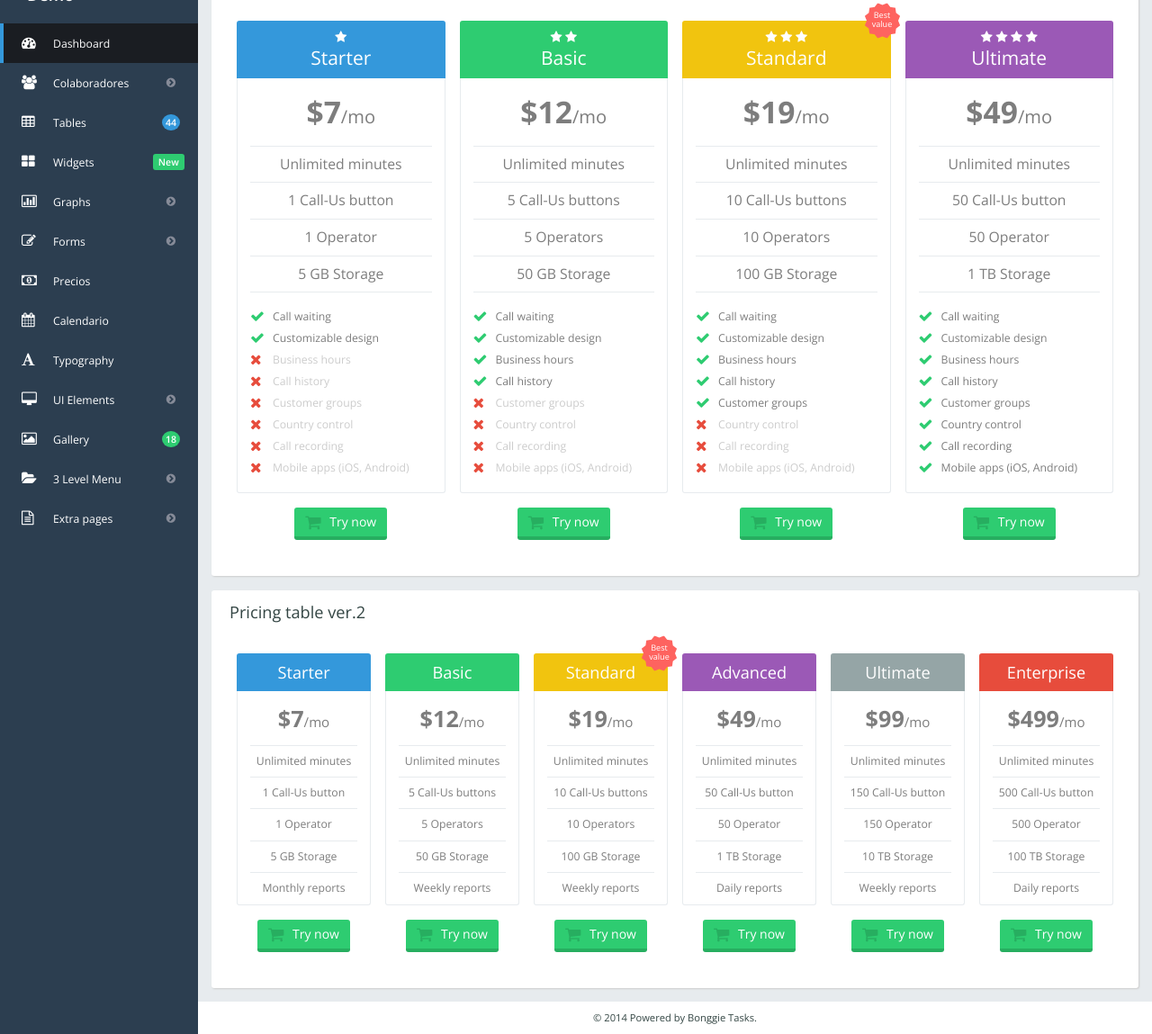
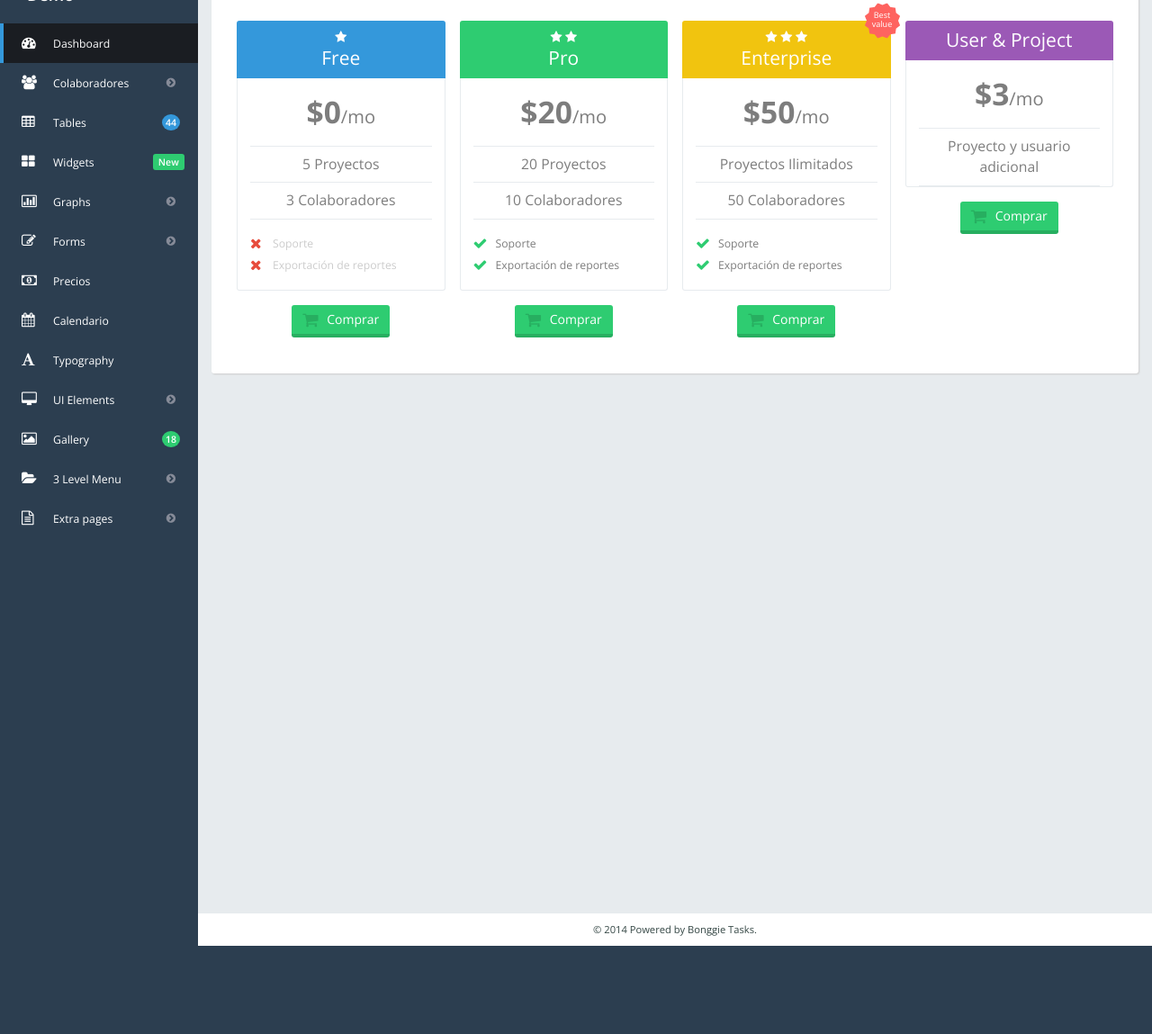
Before and after one commit to AlejandroOrozco/bonggie, a plain HTML site: page index.html at #/pricing in a window 1280 px wide. Shown: the part 199-1348 px from the top of the page at 90% size. After the commit the page ends 1250 px from the top, so only its background shows below. Drawn offline with nearby package versions, Linux system fonts and the light colour scheme.

Commit message:
some updates

```diff
--- a/index.html
+++ b/index.html
@@ -224,7 +224,7 @@
                                 <span class="hidden-xs">Demo</span> <b class="caret"></b>
                             </a>
                             <ul class="dropdown-menu">
-                                <li><a href="user-profile.html"><i class="fa fa-user"></i>Perfil</a>
+                                <li><a href="#/profile"><i class="fa fa-user"></i>Perfil</a>
                                 </li>
                                 <li><a href="#"><i class="fa fa-cog"></i>Configuraciones</a>
                                 </li>
--- a/js/app/config/routes.js
+++ b/js/app/config/routes.js
@@ -5,5 +5,6 @@ bonggie.config(['$routeProvider','$httpProvider',function ($routeProvider,$httpP
 	$routeProvider.when('/widgets', {templateUrl: 'js/app/partials/views/widgets.html'});
 	$routeProvider.when('/calendar', {templateUrl: 'js/app/partials/views/calendar.html'});
 	$routeProvider.when('/pricing', {templateUrl: 'js/app/partials/views/pricing.html'});
+	$routeProvider.when('/wizard-popup', {templateUrl: 'js/app/partials/views/wizard_popup.html'});
 	$routeProvider.otherwise({ redirectTo: '/' });
 }]);
--- a/js/app/partials/views/pricing.html
+++ b/js/app/partials/views/pricing.html
@@ -6,14 +6,14 @@
 <li><a href="#">Home</a></li>
 <li class="active"><span>Pricing</span></li>
 </ol>
-<h1>Pricing</h1>
+<h1>Precios</h1>
 </div>
 </div>
 <div class="row">
 <div class="col-lg-12">
 <div class="main-box clearfix">
 <header class="main-box-header clearfix">
-<h2>Pricing table ver.1</h2>
+<h2>Tabla de precios ver.1</h2>
 </header>
 <div class="main-box-body clearfix">
 <div class="col-md-3 col-sm-6 col-xs-12 pricing-package">
@@ -22,57 +22,33 @@
 <span class="stars center-block">
 <i class="fa fa-star"></i>
 </span>
-<h3>Starter</h3>
+<h3>Free</h3>
 </div>
 <div class="package-content">
 <div class="package-price">
-&dollar;7<span class="package-month">/mo</span>
+&dollar;0<span class="package-month">/mo</span>
 </div>
 <ul class="package-top-features">
 <li>
-Unlimited minutes
+5 Proyectos
 </li>
 <li>
-1 Call-Us button
-</li>
-<li>
-1 Operator
-</li>
-<li>
-5 GB Storage
+3 Colaboradores
 </li>
 </ul>
 <ul class="package-features">
-<li class="has-feature">
-Call waiting
-</li>
-<li class="has-feature">
-Customizable design
+<li class="has-nofeature">
+Soporte
 </li>
 <li class="has-nofeature">
-Business hours
-</li>
-<li class="has-nofeature">
-Call history
-</li>
-<li class="has-nofeature">
-Customer groups
-</li>
-<li class="has-nofeature">
-Country control
-</li>
-<li class="has-nofeature">
-Call recording
-</li>
-<li class="has-nofeature">
-Mobile apps (iOS, Android)
+Exportación de reportes
 </li>
 </ul>
 </div>
 </div>
 <div class="package-footer">
 <button class="btn btn-success">
-<span class="fa fa-shopping-cart fa-lg"></span> Try now
+<span class="fa fa-shopping-cart fa-lg"></span> Comprar
 </button>
 </div>
 </div>
@@ -83,57 +59,33 @@ Mobile apps (iOS, Android)
 <i class="fa fa-star"></i>
 <i class="fa fa-star"></i>
 </span>
-<h3>Basic</h3>
+<h3>Pro</h3>
 </div>
 <div class="package-content">
 <div class="package-price">
-&dollar;12<span class="package-month">/mo</span>
+&dollar;20<span class="package-month">/mo</span>
 </div>
 <ul class="package-top-features">
 <li>
-Unlimited minutes
+20 Proyectos
 </li>
 <li>
-5 Call-Us buttons
-</li>
-<li>
-5 Operators
-</li>
-<li>
-50 GB Storage
+10 Colaboradores
 </li>
 </ul>
 <ul class="package-features">
 <li class="has-feature">
-Call waiting
+Soporte
 </li>
 <li class="has-feature">
-Customizable design
-</li>
-<li class="has-feature">
-Business hours
-</li>
-<li class="has-feature">
-Call history
-</li>
-<li class="has-nofeature">
-Customer groups
-</li>
-<li class="has-nofeature">
-Country control
-</li>
-<li class="has-nofeature">
-Call recording
-</li>
-<li class="has-nofeature">
-Mobile apps (iOS, Android)
+Exportación de reportes
 </li>
 </ul>
 </div>
 </div>
 <div class="package-footer">
 <button class="btn btn-success">
-<span class="fa fa-shopping-cart fa-lg"></span> Try now
+<span class="fa fa-shopping-cart fa-lg"></span> Comprar
 </button>
 </div>
 </div>
@@ -146,57 +98,33 @@ Mobile apps (iOS, Android)
 <i class="fa fa-star"></i>
 <i class="fa fa-star"></i>
 </span>
-<h3>Standard</h3>
+<h3>Enterprise</h3>
 </div>
 <div class="package-content">
 <div class="package-price">
-&dollar;19<span class="package-month">/mo</span>
+&dollar;50<span class="package-month">/mo</span>
 </div>
 <ul class="package-top-features">
 <li>
-Unlimited minutes
+Proyectos Ilimitados
 </li>
 <li>
-10 Call-Us buttons
-</li>
-<li>
-10 Operators
-</li>
-<li>
-100 GB Storage
+50 Colaboradores
 </li>
 </ul>
 <ul class="package-features">
 <li class="has-feature">
-Call waiting
+Soporte
 </li>
 <li class="has-feature">
-Customizable design
-</li>
-<li class="has-feature">
-Business hours
-</li>
-<li class="has-feature">
-Call history
-</li>
-<li class="has-feature">
-Customer groups
-</li>
-<li class="has-nofeature">
-Country control
-</li>
-<li class="has-nofeature">
-Call recording
-</li>
-<li class="has-nofeature">
-Mobile apps (iOS, Android)
+Exportación de reportes
 </li>
 </ul>
 </div>
 </div>
 <div class="package-footer">
 <button class="btn btn-success">
-<span class="fa fa-shopping-cart fa-lg"></span> Try now
+<span class="fa fa-shopping-cart fa-lg"></span> Comprar
 </button>
 </div>
 </div>
@@ -204,278 +132,23 @@ Mobile apps (iOS, Android)
 <div class="pricing-package-inner">
 <div class="package-header purple-bg">
 <span class="stars center-block">
-<i class="fa fa-star"></i>
-<i class="fa fa-star"></i>
-<i class="fa fa-star"></i>
-<i class="fa fa-star"></i>
 </span>
-<h3>Ultimate</h3>
+<h3>User & Project</h3>
 </div>
 <div class="package-content">
 <div class="package-price">
-&dollar;49<span class="package-month">/mo</span>
+&dollar;3<span class="package-month">/mo</span>
 </div>
 <ul class="package-top-features">
 <li>
-Unlimited minutes
-</li>
-<li>
-50 Call-Us button
-</li>
-<li>
-50 Operator
-</li>
-<li>
-1 TB Storage
-</li>
-</ul>
-<ul class="package-features">
-<li class="has-feature">
-Call waiting
-</li>
-<li class="has-feature">
-Customizable design
-</li>
-<li class="has-feature">
-Business hours
-</li>
-<li class="has-feature">
-Call history
-</li>
-<li class="has-feature">
-Customer groups
-</li>
-<li class="has-feature">
-Country control
-</li>
-<li class="has-feature">
-Call recording
-</li>
-<li class="has-feature">
-Mobile apps (iOS, Android)
+Proyecto y usuario adicional
 </li>
 </ul>
 </div>
 </div>
 <div class="package-footer">
 <button class="btn btn-success">
-<span class="fa fa-shopping-cart fa-lg"></span> Try now
-</button>
-</div>
-</div>
-</div>
-</div>
-</div>
-</div>
-<div class="row">
-<div class="col-lg-12">
-<div class="main-box clearfix">
-<header class="main-box-header clearfix">
-<h2>Pricing table ver.2</h2>
-</header>
-<div class="main-box-body clearfix">
-<div class="col-md-2 col-sm-4 col-xs-12 pricing-package simple">
-<div class="pricing-package-inner">
-<div class="package-header">
-<h3>Starter</h3>
-</div>
-<div class="package-content">
-<div class="package-price">
-&dollar;7<span class="package-month">/mo</span>
-</div>
-<ul class="package-top-features">
-<li>
-Unlimited minutes
-</li>
-<li>
-1 Call-Us button
-</li>
-<li>
-1 Operator
-</li>
-<li>
-5 GB Storage
-</li>
-<li>
-Monthly reports
-</li>
-</ul>
-</div>
-</div>
-<div class="package-footer">
-<button class="btn btn-success">
-<span class="fa fa-shopping-cart fa-lg"></span> Try now
-</button>
-</div>
-</div>
-<div class="col-md-2 col-sm-4 col-xs-12 pricing-package simple">
-<div class="pricing-package-inner">
-<div class="package-header green-bg">
-<h3>Basic</h3>
-</div>
-<div class="package-content">
-<div class="package-price">
-&dollar;12<span class="package-month">/mo</span>
-</div>
-<ul class="package-top-features">
-<li>
-Unlimited minutes
-</li>
-<li>
-5 Call-Us buttons
-</li>
-<li>
-5 Operators
-</li>
-<li>
-50 GB Storage
-</li>
-<li>
-Weekly reports
-</li>
-</ul>
-</div>
-</div>
-<div class="package-footer">
-<button class="btn btn-success">
-<span class="fa fa-shopping-cart fa-lg"></span> Try now
-</button>
-</div>
-</div>
-<div class="col-md-2 col-sm-4 col-xs-12 pricing-package simple">
-<div class="pricing-package-inner">
-<div class="pricing-star">Best value</div>
-<div class="package-header yellow-bg">
-<h3>Standard</h3>
-</div>
-<div class="package-content">
-<div class="package-price">
-&dollar;19<span class="package-month">/mo</span>
-</div>
-<ul class="package-top-features">
-<li>
-Unlimited minutes
-</li>
-<li>
-10 Call-Us buttons
-</li>
-<li>
-10 Operators
-</li>
-<li>
-100 GB Storage
-</li>
-<li>
-Weekly reports
-</li>
-</ul>
-</div>
-</div>
-<div class="package-footer">
-<button class="btn btn-success">
-<span class="fa fa-shopping-cart fa-lg"></span> Try now
-</button>
-</div>
-</div>
-<div class="col-md-2 col-sm-4 col-xs-12 pricing-package simple">
-<div class="pricing-package-inner">
-<div class="package-header purple-bg">
-<h3>Advanced</h3>
-</div>
-<div class="package-content">
-<div class="package-price">
-&dollar;49<span class="package-month">/mo</span>
-</div>
-<ul class="package-top-features">
-<li>
-Unlimited minutes
-</li>
-<li>
-50 Call-Us button
-</li>
-<li>
-50 Operator
-</li>
-<li>
-1 TB Storage
-</li>
-<li>
-Daily reports
-</li>
-</ul>
-</div>
-</div>
-<div class="package-footer">
-<button class="btn btn-success">
-<span class="fa fa-shopping-cart fa-lg"></span> Try now
-</button>
-</div>
-</div>
-<div class="col-md-2 col-sm-4 col-xs-12 pricing-package simple">
-<div class="pricing-package-inner">
-<div class="package-header gray-bg">
-<h3>Ultimate</h3>
-</div>
-<div class="package-content">
-<div class="package-price">
-&dollar;99<span class="package-month">/mo</span>
-</div>
-<ul class="package-top-features">
-<li>
-Unlimited minutes
-</li>
-<li>
-150 Call-Us button
-</li>
-<li>
-150 Operator
-</li>
-<li>
-10 TB Storage
-</li>
-<li>
-Weekly reports
-</li>
-</ul>
-</div>
-</div>
-<div class="package-footer">
-<button class="btn btn-success">
-<span class="fa fa-shopping-cart fa-lg"></span> Try now
-</button>
-</div>
-</div>
-<div class="col-md-2 col-sm-4 col-xs-12 pricing-package simple">
-<div class="pricing-package-inner">
-<div class="package-header red-bg">
-<h3>Enterprise</h3>
-</div>
-<div class="package-content">
-<div class="package-price">
-&dollar;499<span class="package-month">/mo</span>
-</div>
-<ul class="package-top-features">
-<li>
-Unlimited minutes
-</li>
-<li>
-500 Call-Us button
-</li>
-<li>
-500 Operator
-</li>
-<li>
-100 TB Storage
-</li>
-<li>
-Daily reports
-</li>
-</ul>
-</div>
-</div>
-<div class="package-footer">
-<button class="btn btn-success">
-<span class="fa fa-shopping-cart fa-lg"></span> Try now
+<span class="fa fa-shopping-cart fa-lg"></span> Comprar
 </button>
 </div>
 </div>
```
Also changed, not shown: js/app/partials/views/dashboard.html (+10 -10 lines).
